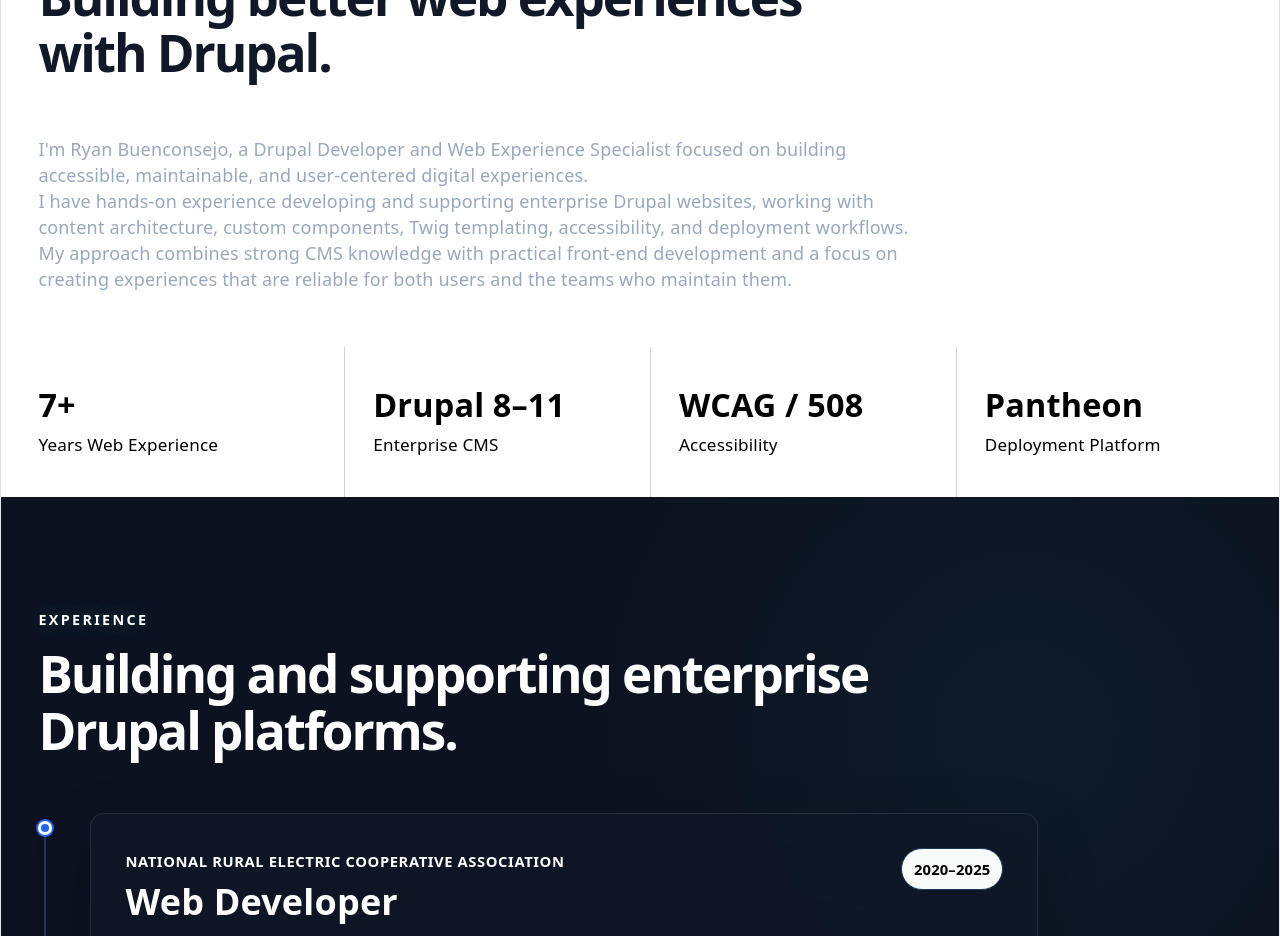
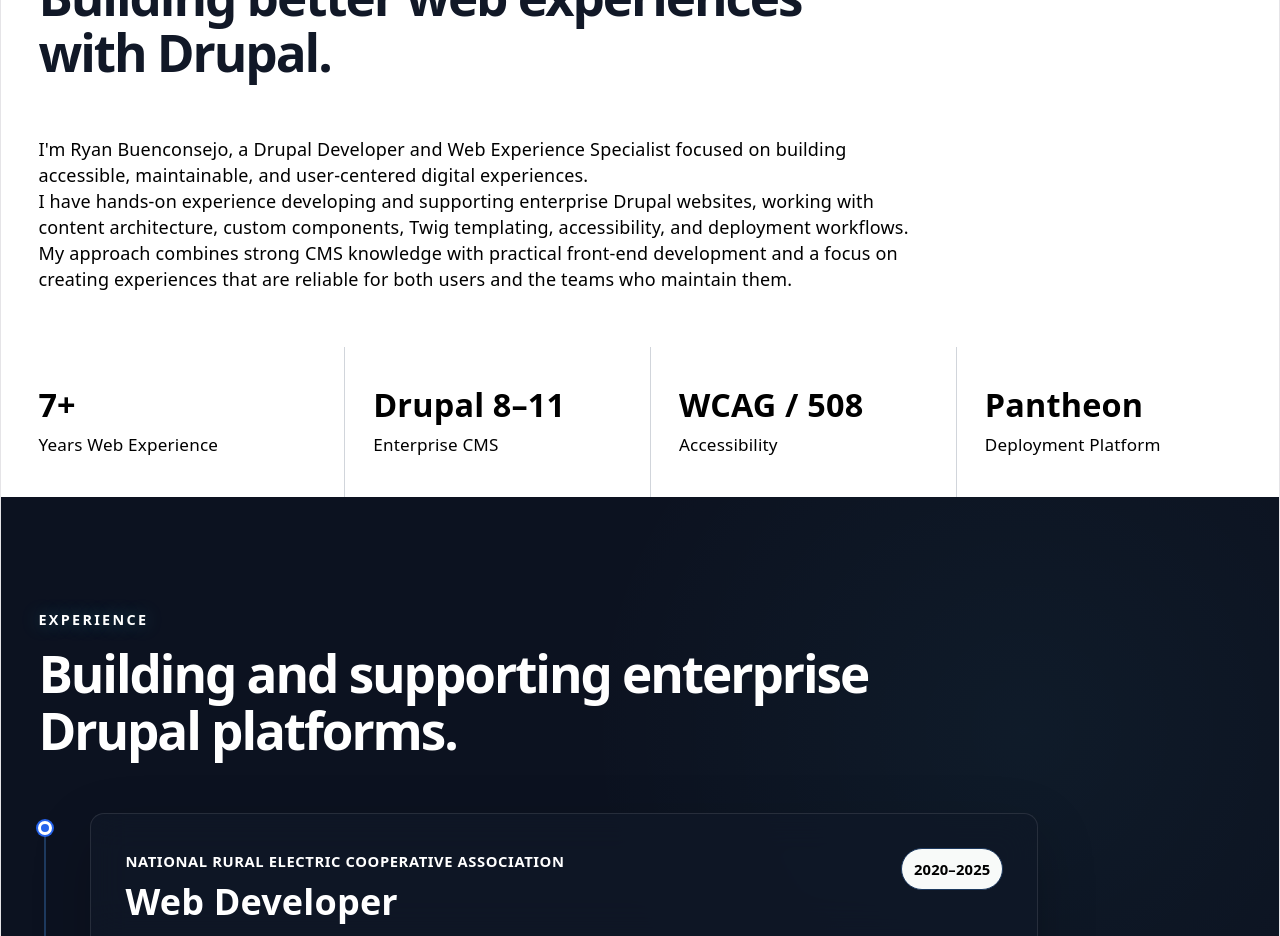
Before and after one commit to ryguy-456/hiraya-headless, a React (Vite) app: page / in a window 1280 px wide. Shown: the part 940-1876 px from the top of the page. Built offline with nearby package versions, Linux system fonts and the light colour scheme; no server answers.

Commit message:
Fix About section paragraph text color

```diff
--- a/src/hiraya.css
+++ b/src/hiraya.css
@@ -2480,3 +2480,13 @@
     border-radius: 15px;
   }
 }
+
+.hiraya-about__content p,
+.hiraya-about__content span,
+.hiraya-about__content li {
+  color: #000000 !important;
+}
+
+.hiraya-about .hiraya-about__content p {
+  color: #000 !important;
+}
```
